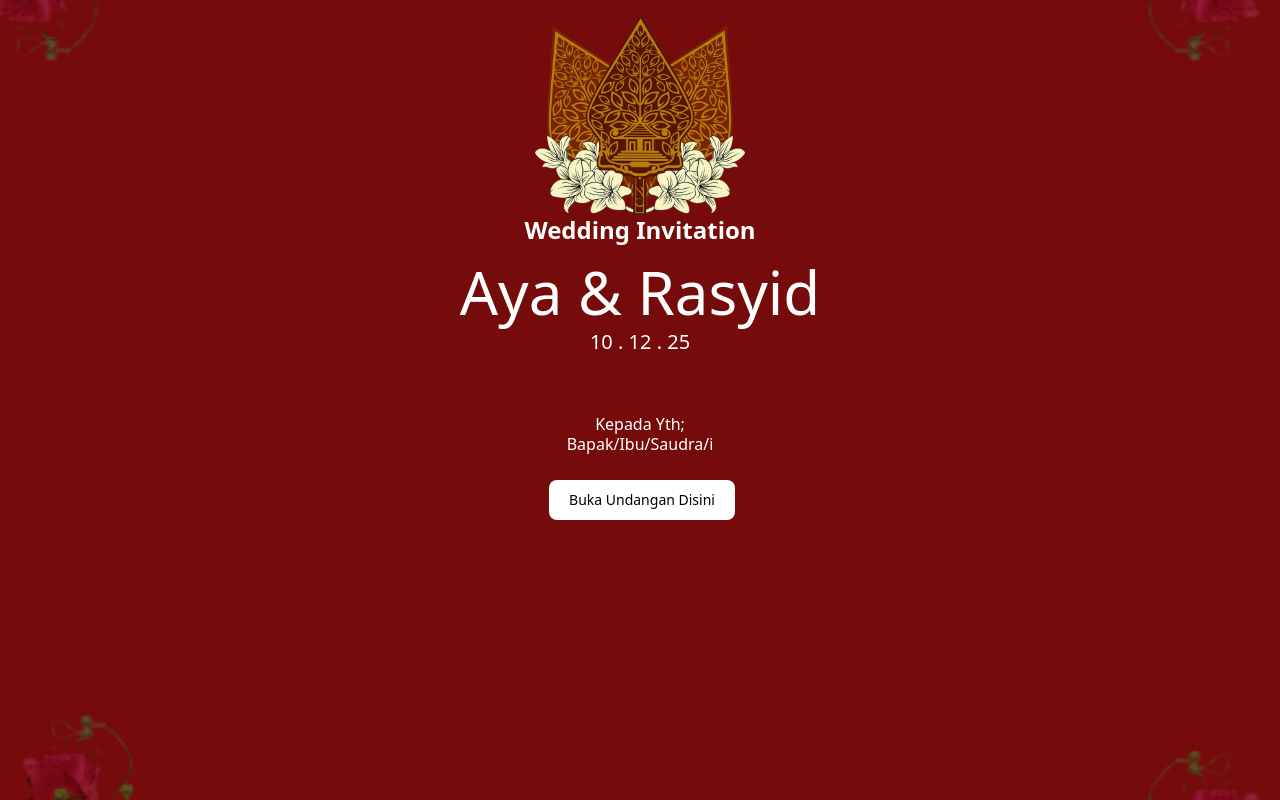
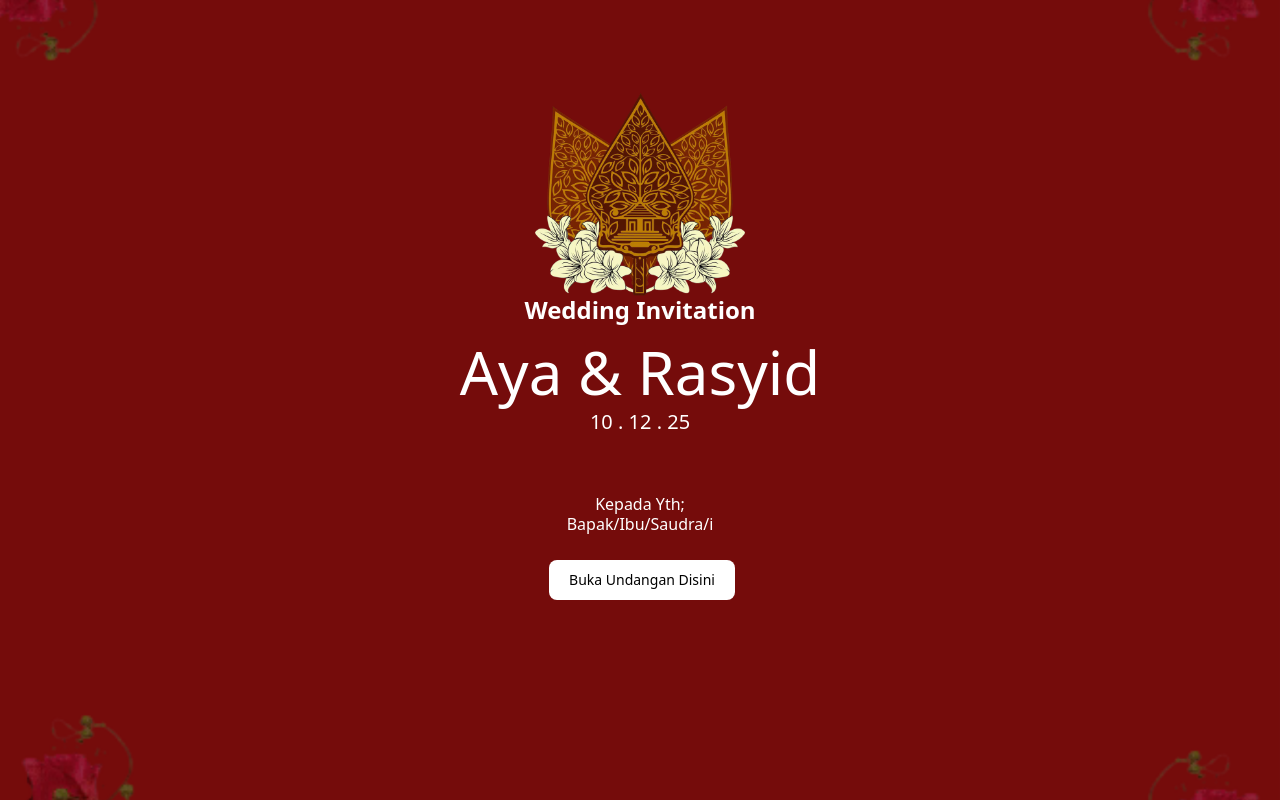
Before and after one commit to Nurfaizzi/Wedding-invitation-me, a Next.js app: page / in a window 1280 px wide. Built offline with nearby package versions, Linux system fonts and the light colour scheme.

Commit message:
updatess

```diff
--- a/src/app/page.tsx
+++ b/src/app/page.tsx
@@ -17,7 +17,7 @@ const Banner = () => {
 
   return (
     <div>
- <div className=" bg-red-950 opacity-100 font-sans pl-16 pr-16 min-h-screen  flex flex-col">
+ <div className=" bg-red-950 opacity-100 font-sans pl-16 pr-16 pt-20 min-h-screen  flex flex-col">
 
             <div className='opacity-40'>
  <Image
```
